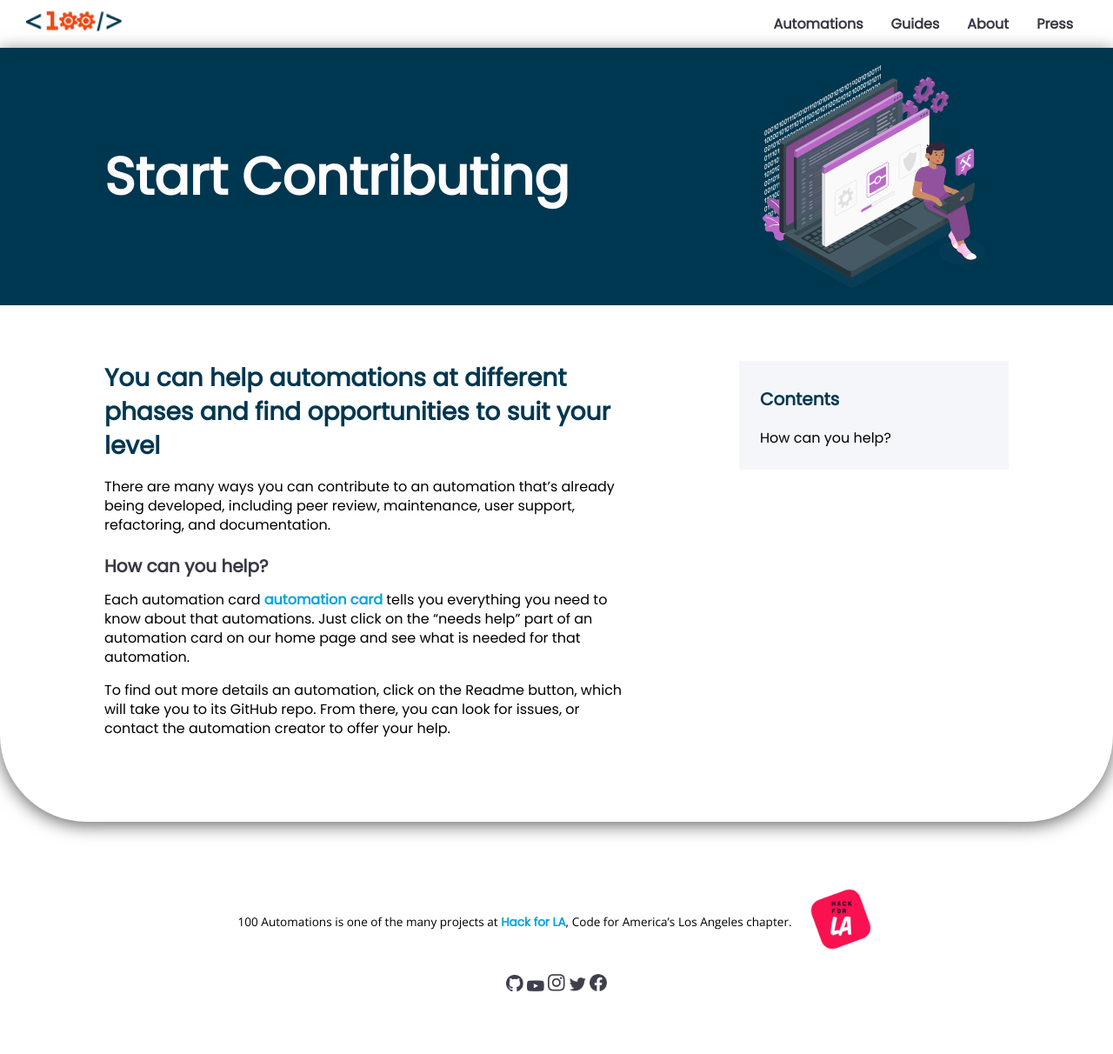
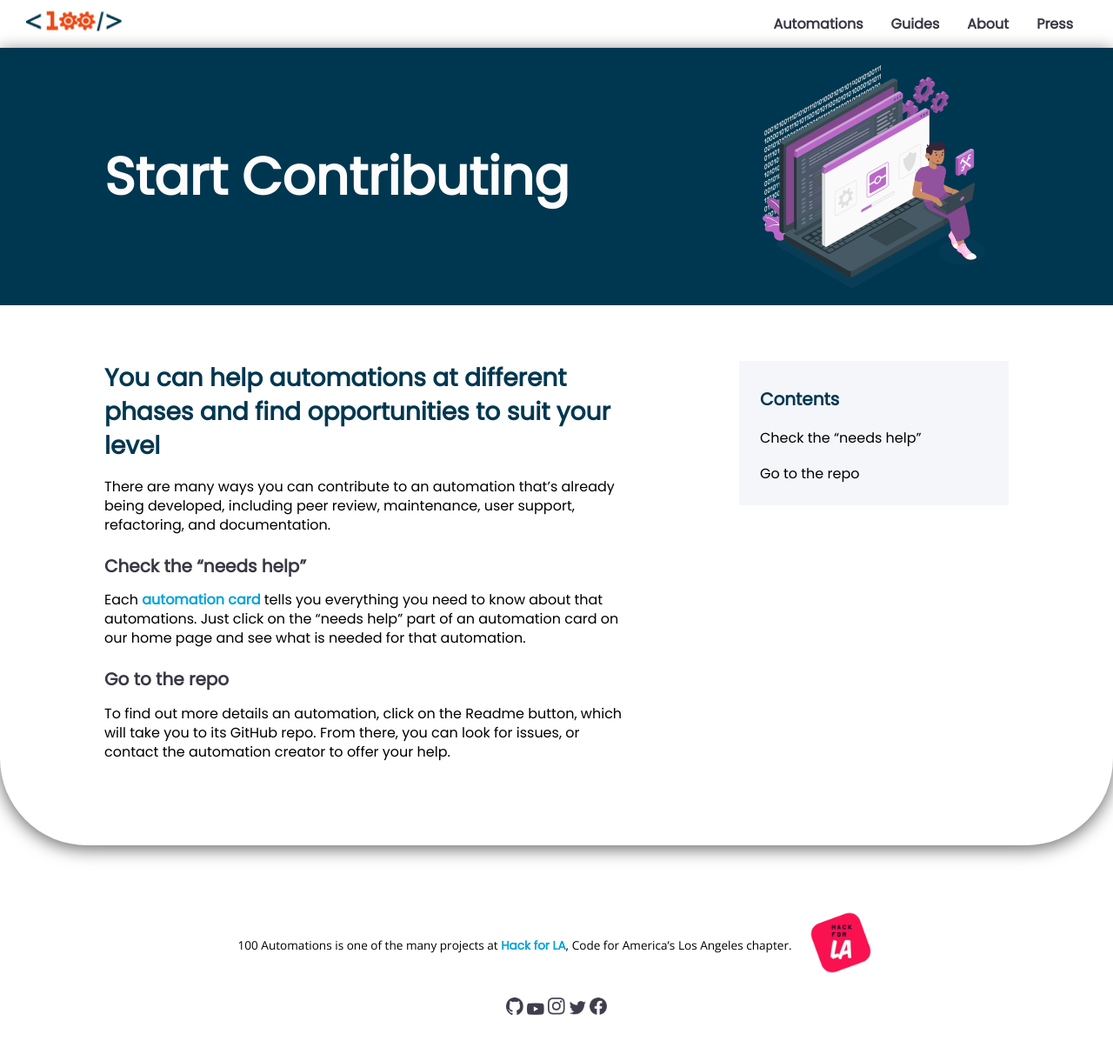
Before and after one commit to 100Automations/Website, a Jekyll site: the page built from _guides/start_contributing.md, in a window 1280 px wide. Shown: the whole page at 87% size. Built offline with Jekyll 4.4.1, drawn with Linux system fonts in a browser that asks for light colours; before the commit the page ends 1185 px from its top, so only the background shows below that.

Commit message:
typos, heading change

```diff
--- a/_guides/start_contributing.md
+++ b/_guides/start_contributing.md
@@ -8,7 +8,8 @@ category: 1
 
 There are many ways you can contribute to an automation that’s already being developed, including peer review, maintenance, user support, refactoring, and documentation.
 
-## How can you help?
-Each automation card [automation card](/Website/guides/project_card_anatomy.html) tells you everything you need to know about that automations. Just click on the "needs help" part of an automation card on our home page and see what is needed for that automation.
+## Check the "needs help"
+Each [automation card](/Website/guides/project_card_anatomy.html) tells you everything you need to know about that automations. Just click on the "needs help" part of an automation card on our home page and see what is needed for that automation.
 
+## Go to the repo
 To find out more details an automation, click on the Readme button, which will take you to its GitHub repo. From there, you can look for issues, or contact the automation creator to offer your help.
```
